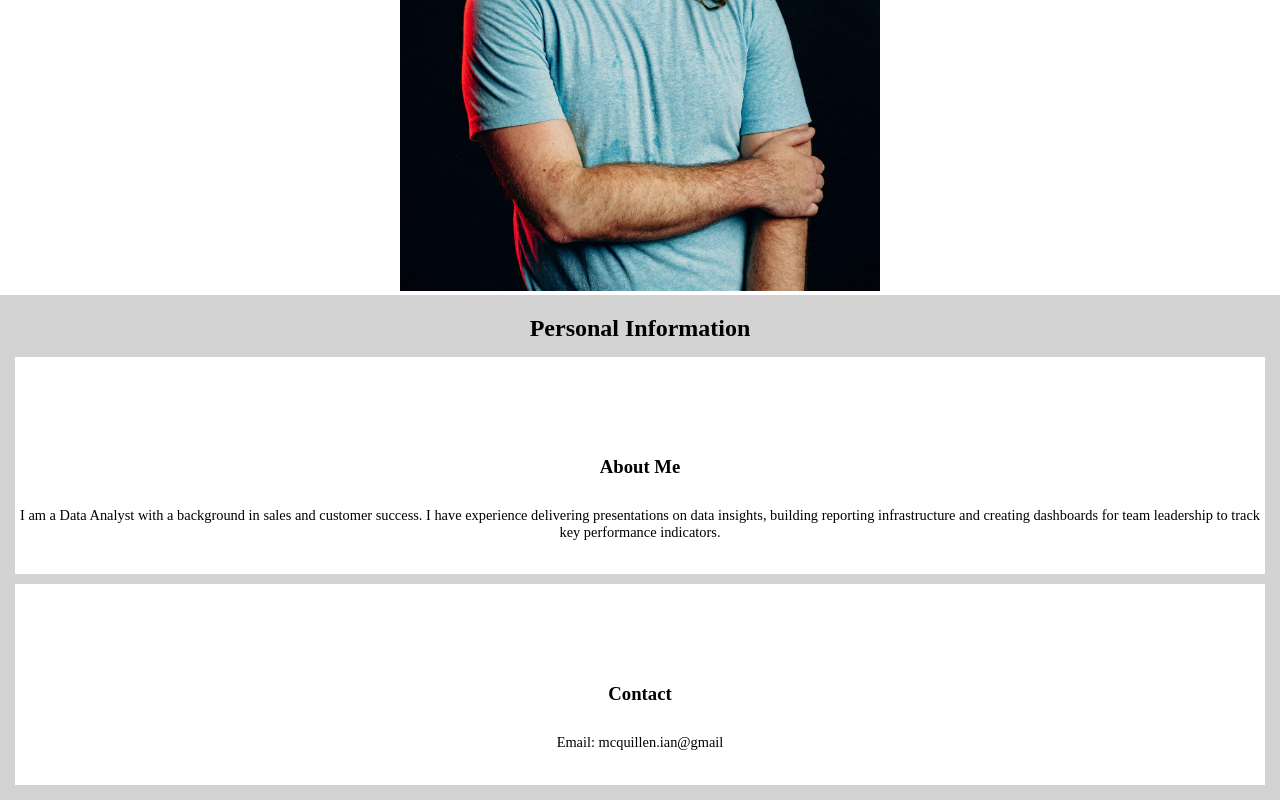
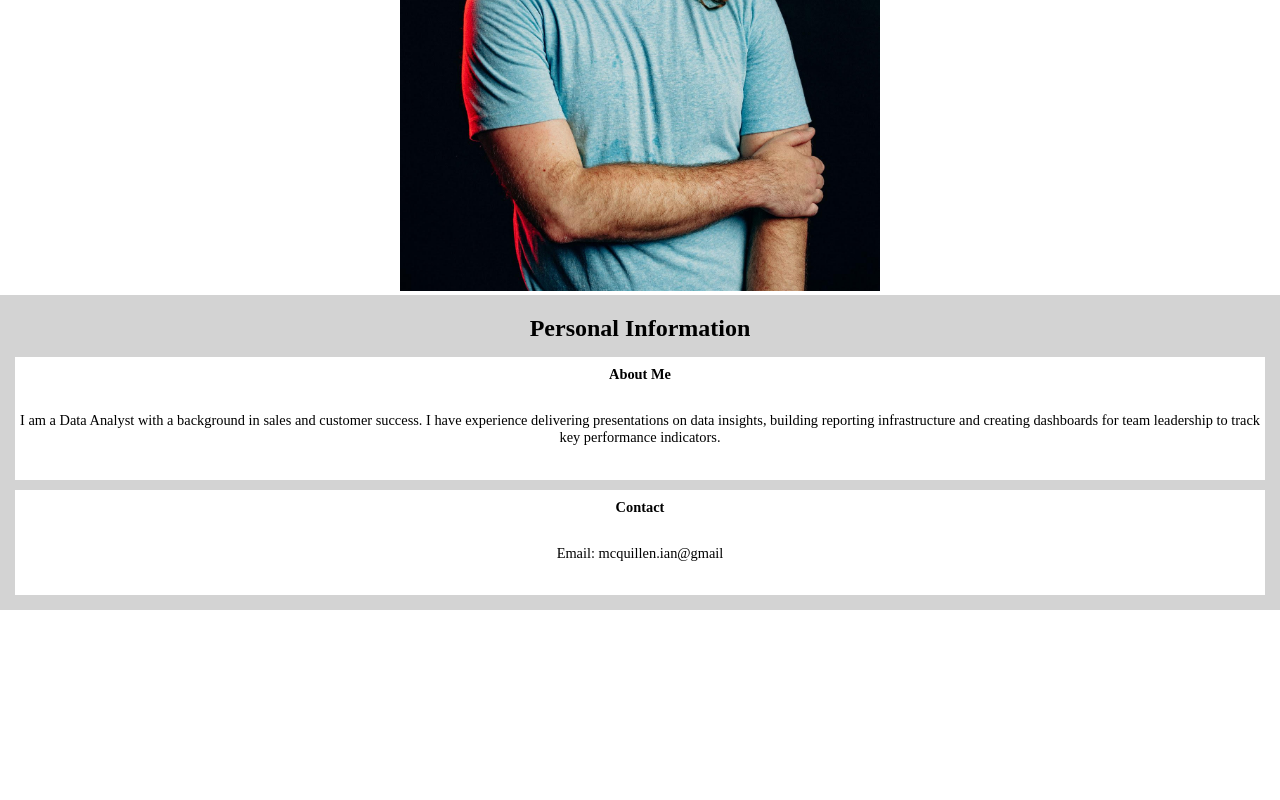
Before and after one commit to Mcquii/mcquii.github.io, a plain HTML site: page index.html in a window 1280 px wide. Shown: the part 690-1490 px from the top of the page. After the commit the page ends 1300 px from the top, so only its background shows below. Drawn offline with Linux system fonts and the light colour scheme.

Commit message:
Update index.html

```diff
--- a/index.html
+++ b/index.html
@@ -34,14 +34,14 @@
     <article class="sec">
         <h1> Personal Information </h1>
         <article class = "block">
-            <h1> About Me </h1>
+            <h2> About Me </h2>
             <p>I am a Data Analyst with a background in sales and customer success. I have experience
                 delivering presentations on data insights, building reporting infrastructure and creating dashboards for
                 team leadership to track key performance indicators.
                 </p>
         </article>
         <article class = "block">
-            <h1> Contact </h1>
+            <h2> Contact </h2>
             <p>Email: mcquillen.ian@gmail</p>
         </article>
      </article>
```
